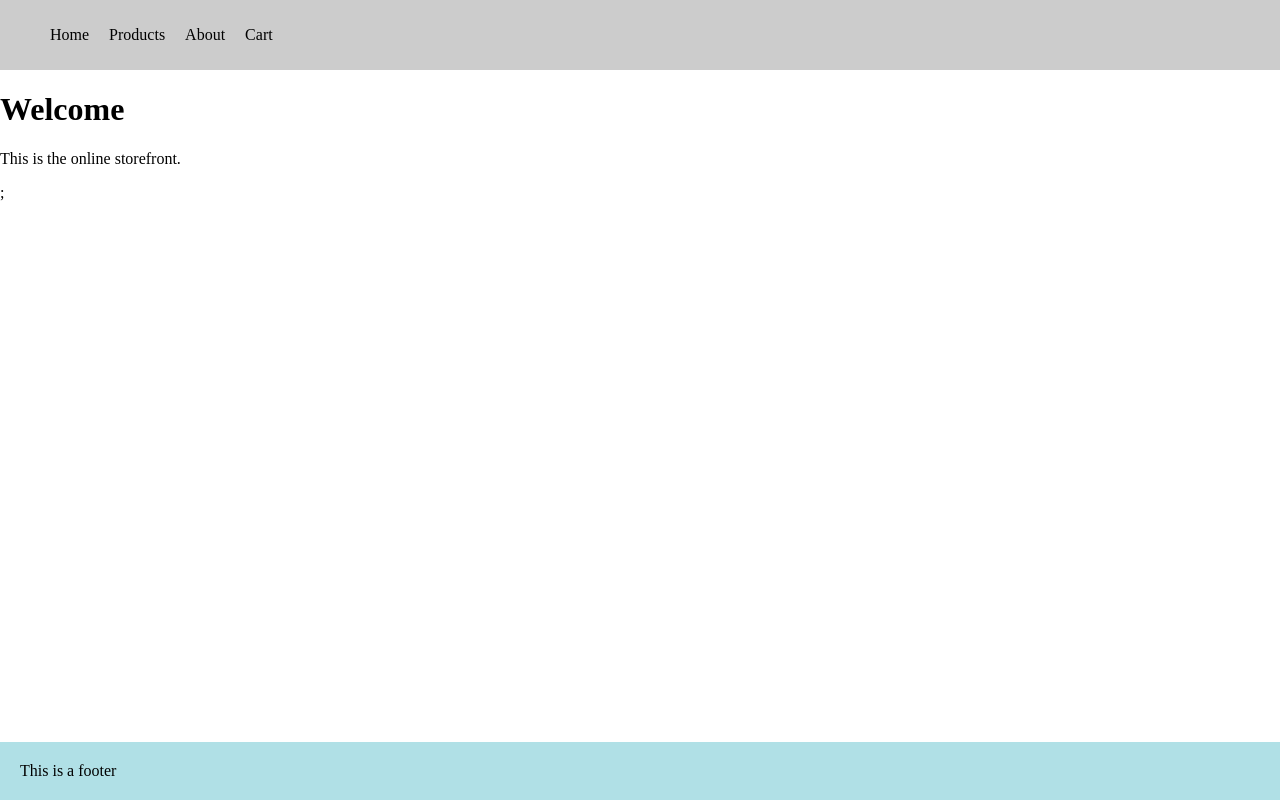
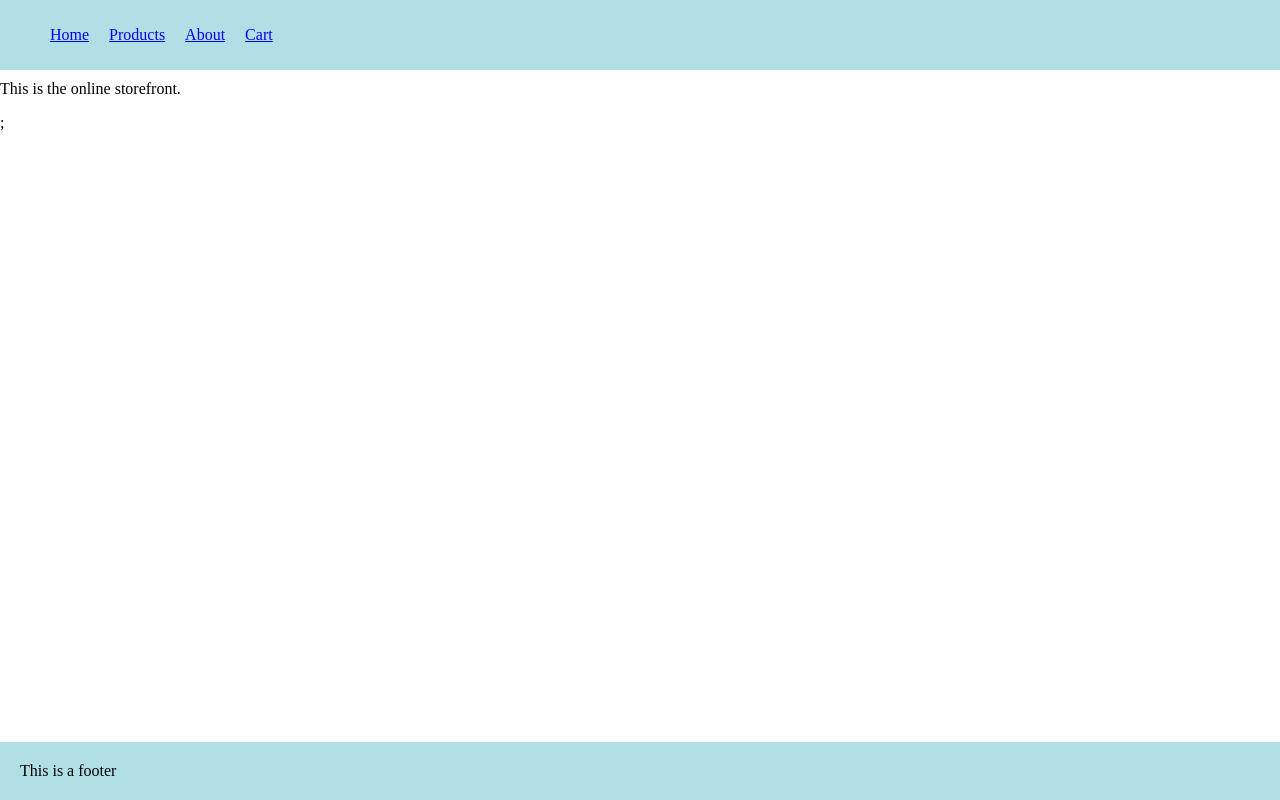
Before and after one commit to jae-kat/ecommerce-mockup, a Next.js app: page / in a window 1280 px wide. Built offline with nearby package versions, Linux system fonts and the light colour scheme.

Commit message:
Add links, fix to top of page, style

```diff
--- a/components/Header.js
+++ b/components/Header.js
@@ -1,7 +1,12 @@
 import { css } from '@emotion/react';
+import Link from 'next/link';
 
 const navStyles = css`
-  background-color: #ccc;
+  position: fixed;
+  z-index: 3;
+  top: 0;
+  width: 100vw;
+  background-color: powderblue;
   padding: 10px;
   ul {
     display: flex;
@@ -9,6 +14,11 @@ const navStyles = css`
   }
   li {
     list-style: none;
+    a {
+      :hover {
+        cursor: pointer;
+      }
+    }
   }
 `;
 
@@ -16,10 +26,26 @@ export default function Header() {
   return (
     <nav css={navStyles}>
       <ul>
-        <li>Home</li>
-        <li>Products</li>
-        <li>About</li>
-        <li>Cart</li>
+        <li>
+          <Link href="/">
+            <a>Home</a>
+          </Link>
+        </li>
+        <li>
+          <Link href="/products">
+            <a>Products</a>
+          </Link>
+        </li>
+        <li>
+          <Link href="/about">
+            <a>About</a>
+          </Link>
+        </li>
+        <li>
+          <Link href="/cart">
+            <a>Cart</a>
+          </Link>
+        </li>
       </ul>{' '}
     </nav>
   );
```
